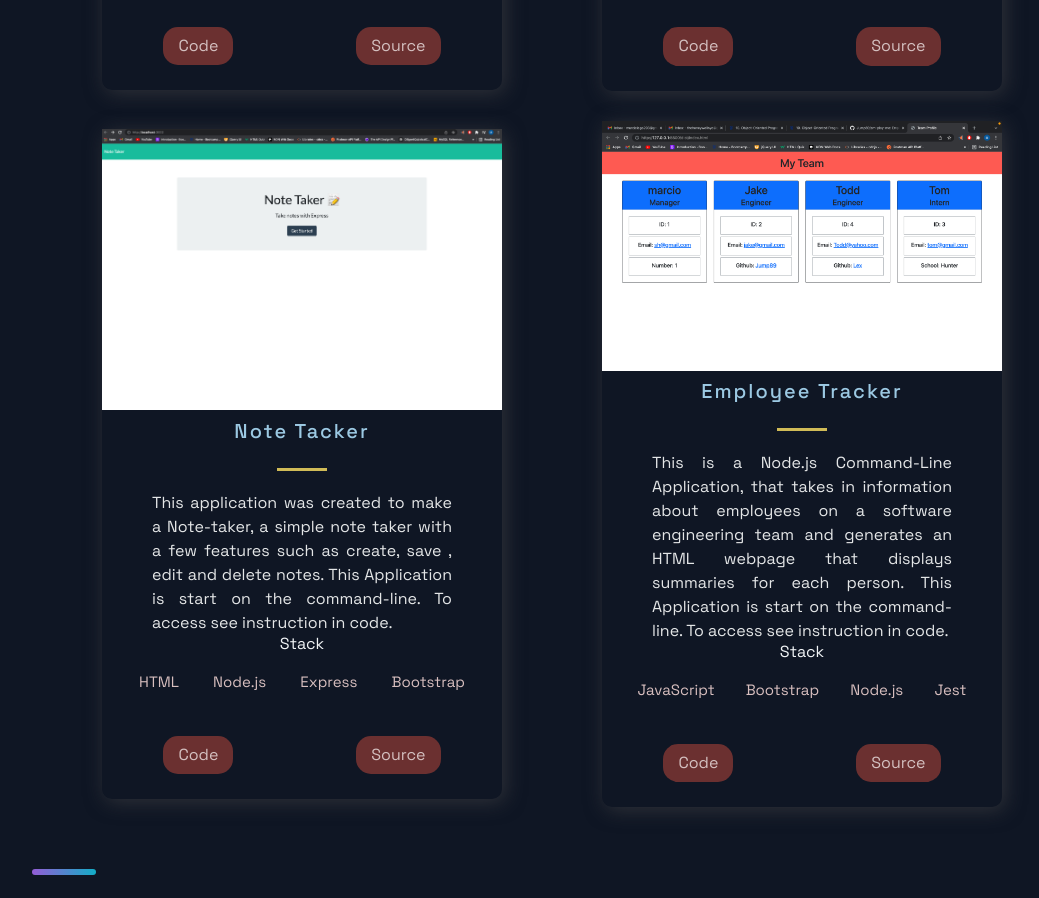
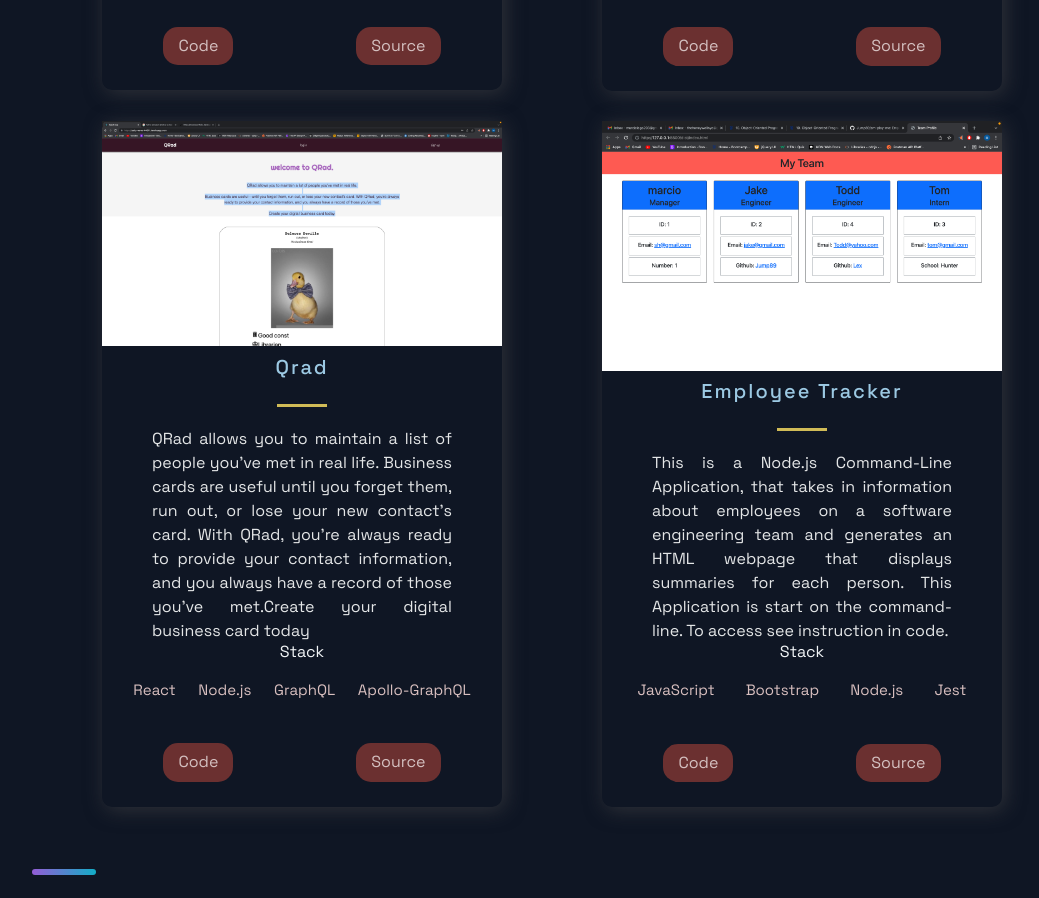
Before and after one commit to Jump89/react-tome, a Next.js app: page / in a window 1280 px wide. Shown: the part 3460-4358 px from the top of the page, without its empty margins (88-1127 px from the left). Built offline with nearby package versions, Linux system fonts and the light colour scheme.

Commit message:
updated project

```diff
--- a/src/constants/constants.js
+++ b/src/constants/constants.js
@@ -36,12 +36,12 @@ export const projects = [
     id: 3,
   },
   {
-    title: 'Note Tacker',
-    description: "This application was created to make a Note-taker, a simple note taker with a few features such as create, save , edit and delete notes. This Application is start on the command-line. To access see instruction in code.",
-    image: '/images/note.png',
-    tags: ['HTML', 'Node.js', 'Express', 'Bootstrap'],
-    source: 'https://github.com/Jump89/its-the-notes-for-me',
-    visit: 'https://github.com/Jump89/its-the-notes-for-me',
+    title: 'Qrad',
+    description: "QRad allows you to maintain a list of people you've met in real life. Business cards are useful until you forget them, run out, or lose your new contact’s card. With QRad, you’re always ready to provide your contact information, and you always have a record of those you’ve met.Create your digital business card today",
+    image: '/images/qrad.png',
+    tags: ['React', 'Node.js', 'GraphQL', 'Apollo-GraphQL'],
+    source: 'https://salty-wave-44811.herokuapp.com/',
+    visit: 'https://github.com/hpurring/project-3-group-a',
     id: 4,
   },
   {
```
Also changed, not shown: public/images/qrad.png (added).
